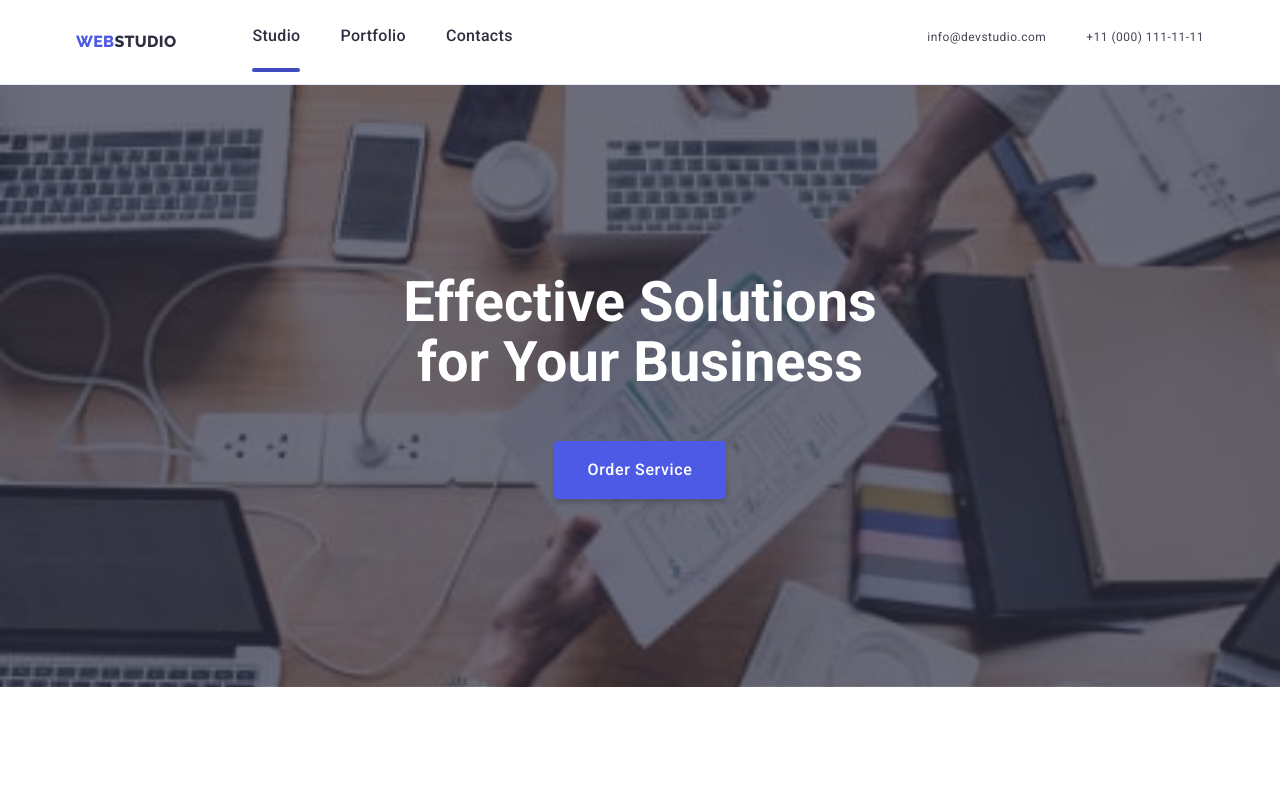
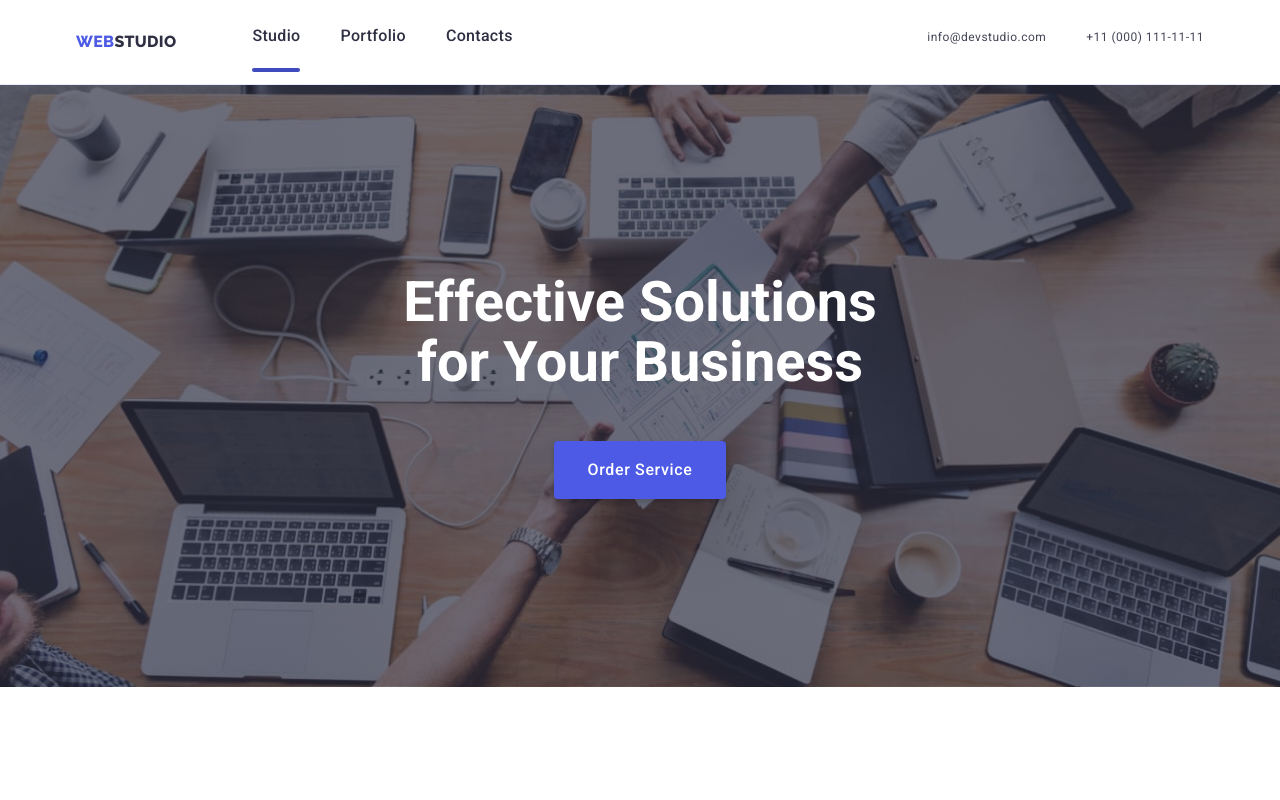
Before and after one commit to MateichukNina/goit-markup-hw-07, a plain HTML site: page index.html in a window 1280 px wide. Shown: the top 800 px of the page. Drawn offline with nearby package versions, Linux system fonts and the light colour scheme.

Commit message:
Add files via upload

```diff
--- a/css/styles.css
+++ b/css/styles.css
@@ -925,7 +925,8 @@ address {
 (min-resolution: 192dpi) and (max-width: 428px),
 (min-resolution: 2dppx) and (max-width: 428px) {
     .section-hero {
-        background-image: linear-gradient(rgba(46, 47, 66, 0.7), rgba(46, 47, 66, 0.7)), url(../imgs/bg@2x-mob.jpg);
+        background-image: linear-gradient(rgba(46, 47, 66, 0.7), rgba(46, 47, 66, 0.7)),
+        url(../imgs/bg@2x-mob.jpg);
     }
 }
 
@@ -1304,7 +1305,7 @@ address {
         padding-bottom: 112px;
         background-color: var(--main-font-color);
         background-image: linear-gradient(rgba(46, 47, 66, 0.7), rgba(46, 47, 66, 0.7)),
-            url(../imgs/hero-bg-desk.jpg);
+            url(../imgs/herobg.jpg);
 
         background-repeat: no-repeat;
         background-size: cover;
@@ -1580,7 +1581,7 @@ address {
 
         background-color: var(--main-font-color);
         background-image: linear-gradient(rgba(46, 47, 66, 0.7), rgba(46, 47, 66, 0.7)),
-            url(../imgs/bg-mob.jpg);
+            url(../imgs/herobg.jpg);
         /*
     background-repeat: no-repeat;
     background-size: cover;
```
